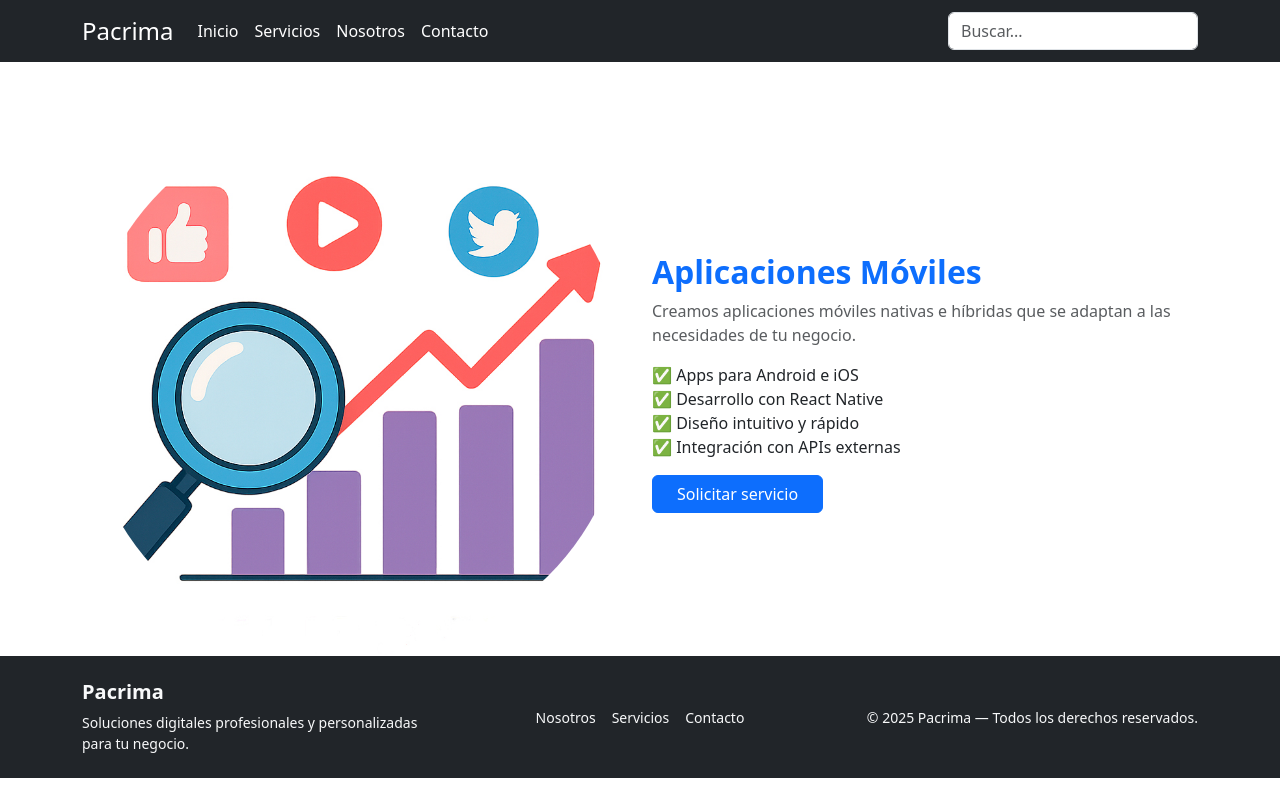
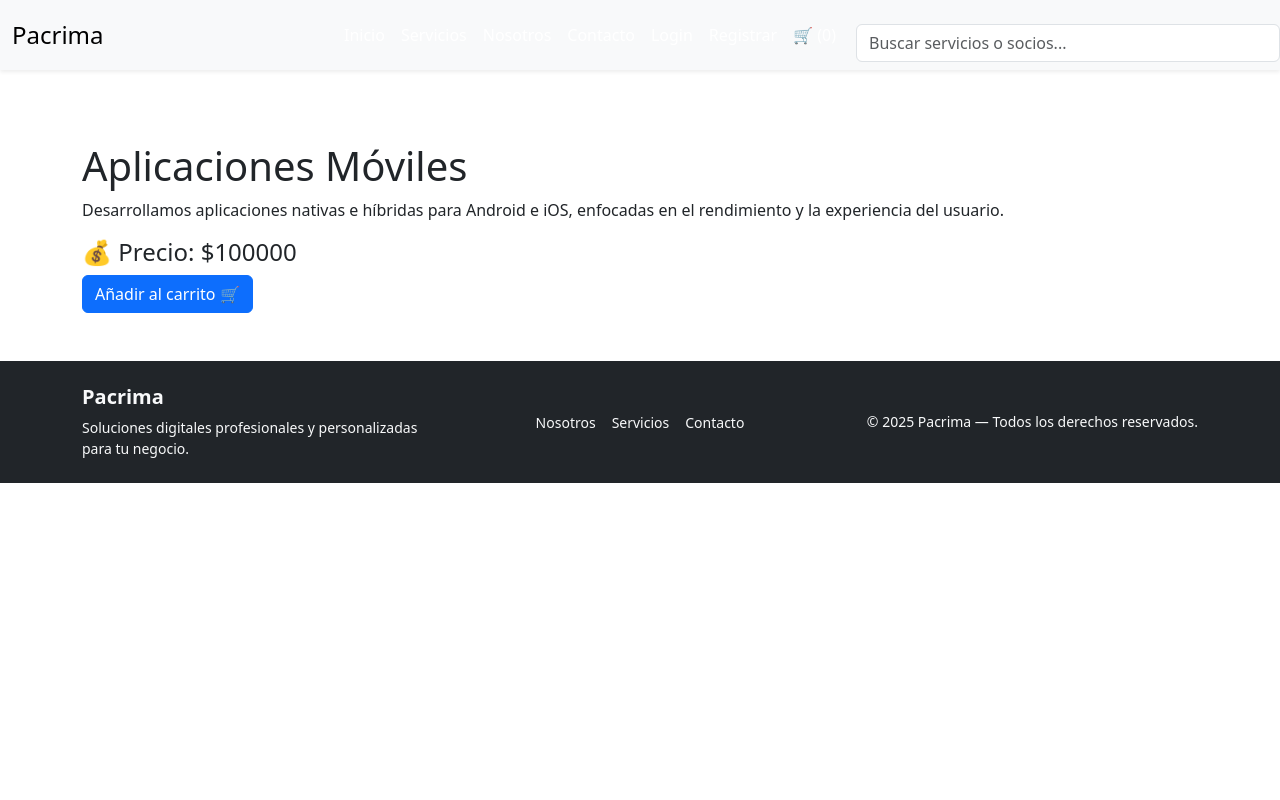
Before and after one commit to reyesgb/react-diamonds, a React (Create React App) app: page /servicios/apps in a window 1280 px wide. Built offline with nearby package versions, Linux system fonts and the light colour scheme.

Commit message:
Carrito Compras
Creacion de carrito de compras y ajuste de detalles de cada servicio

```diff
--- a/src/components/NavbarPacrima.js
+++ b/src/components/NavbarPacrima.js
@@ -1,113 +1,87 @@
 import React, { useState } from "react";
-import { Navbar, Nav, Container, Form, FormControl, ListGroup } from "react-bootstrap";
-import { useNavigate } from "react-router-dom";
+import { Navbar, Container, Nav, Form, FormControl } from "react-bootstrap";
+import { Link, useNavigate } from "react-router-dom";
+import { useCarrito } from "../context/CarritoContext";
 
 function NavbarPacrima() {
   const navigate = useNavigate();
+  const { carrito } = useCarrito();
   const [busqueda, setBusqueda] = useState("");
   const [sugerencias, setSugerencias] = useState([]);
 
-  // 🔹 Servicios disponibles
   const servicios = [
-    { titulo: "Desarrollo Web", subtitulo: "Creación de sitios modernos", link: "/servicios/desarrollo-web" },
-    { titulo: "Diseño UX/UI", subtitulo: "Experiencia y usabilidad", link: "/servicios/diseno-ux" },
-    { titulo: "Ciberseguridad", subtitulo: "Protección de sistemas", link: "/servicios/ciberseguridad" },
-    { titulo: "Aplicaciones Móviles", subtitulo: "Apps Android / iOS", link: "/servicios/apps" },
-    { titulo: "Consultoría Cloud", subtitulo: "Migración y optimización en la nube", link: "/servicios/cloud" },
-    { titulo: "Soporte Técnico", subtitulo: "Asistencia remota y presencial", link: "/servicios/soporte" },
+    { nombre: "Desarrollo Web", ruta: "/servicios/desarrollo-web" },
+    { nombre: "Diseño UX/UI", ruta: "/servicios/diseno-ux" },
+    { nombre: "Ciberseguridad", ruta: "/servicios/ciberseguridad" },
+    { nombre: "Aplicaciones Móviles", ruta: "/servicios/apps" },
+    { nombre: "Consultoría Cloud", ruta: "/servicios/cloud" },
+    { nombre: "Soporte Técnico", ruta: "/servicios/soporte" },
+    { nombre: "Pablo Reyes", ruta: "/nosotros#pablo" },
+    { nombre: "Cristian Padilla", ruta: "/nosotros#cristian" },
+    { nombre: "Matías Vargas", ruta: "/nosotros#matias" },
   ];
 
-  // 🔹 Socios (ahora llevan directo a su detalle)
-  const socios = [
-    { titulo: "Pablo Reyes", subtitulo: "Desarrollador Web Fullstack", link: "/socios/pablo" },
-    { titulo: "Cristian Padilla", subtitulo: "Diseñador UX/UI", link: "/socios/cristian" },
-    { titulo: "Matías Vargas", subtitulo: "Consultor en Ciberseguridad", link: "/socios/matias" },
-  ];
-
-  // 🔍 Combinar ambos arrays
-  const datosBusqueda = [...servicios, ...socios];
-
-  // 📦 Detectar cambios en el input
-  const handleChange = (e) => {
-    const texto = e.target.value;
-    setBusqueda(texto);
-
-    if (texto.length > 0) {
-      const coincidencias = datosBusqueda.filter((item) =>
-        item.titulo.toLowerCase().includes(texto.toLowerCase())
+  const manejarCambio = (e) => {
+    const valor = e.target.value;
+    setBusqueda(valor);
+    if (valor.trim() === "") {
+      setSugerencias([]);
+    } else {
+      const filtradas = servicios.filter((s) =>
+        s.nombre.toLowerCase().includes(valor.toLowerCase())
       );
-      setSugerencias(coincidencias);
-    } else {
-      setSugerencias([]);
+      setSugerencias(filtradas);
     }
   };
 
-  // 🚀 Navegar al hacer clic o Enter
-  const handleSelect = (link) => {
-    navigate(link);
+  const manejarSeleccion = (ruta) => {
+    navigate(ruta);
     setBusqueda("");
     setSugerencias([]);
   };
+return (
+    <Navbar bg="light" expand="lg" className="shadow-sm mb-4">
+      <Container>
+        <Navbar.Brand as={Link} to="/">Pacrima</Navbar.Brand>
+        <Nav className="ms-auto align-items-center">
+          <Nav.Link as={Link} to="/">Inicio</Nav.Link>
+          <Nav.Link as={Link} to="/servicios">Servicios</Nav.Link>
+          <Nav.Link as={Link} to="/nosotros">Nosotros</Nav.Link>
+          <Nav.Link as={Link} to="/contacto">Contacto</Nav.Link>
+          <Nav.Link as={Link} to="/login">Login</Nav.Link>
+          <Nav.Link as={Link} to="/register">Registrar</Nav.Link>
+          <Nav.Link as={Link} to="/carrito">🛒 ({carrito.length})</Nav.Link>
+        </Nav>
+      </Container>
 
-  const handleSubmit = (e) => {
-    e.preventDefault();
-    if (sugerencias.length > 0) {
-      handleSelect(sugerencias[0].link);
-    }
-  };
-
-  return (
-    <Navbar bg="dark" variant="dark" expand="lg" sticky="top">
-      <Container>
-        <Navbar.Brand onClick={() => navigate("/")} style={{ cursor: "pointer" }}>
-          Pacrima
-        </Navbar.Brand>
-
-        <Navbar.Toggle aria-controls="navbar-nav" />
-        <Navbar.Collapse id="navbar-nav">
-          <Nav className="me-auto">
-            <Nav.Link onClick={() => navigate("/")}>Inicio</Nav.Link>
-            <Nav.Link onClick={() => navigate("/servicios")}>Servicios</Nav.Link>
-            <Nav.Link onClick={() => navigate("/nosotros")}>Nosotros</Nav.Link>
-            <Nav.Link onClick={() => navigate("/contacto")}>Contacto</Nav.Link>
-          </Nav>
-
-          {/* 🔎 Buscador Predictivo */}
-          <Form className="position-relative" onSubmit={handleSubmit} style={{ width: "250px" }}>
+      <div className="position-relative w-50 mx-auto mt-3">
+        <Form className="d-flex">
           <FormControl
             type="search"
-              placeholder="Buscar..."
+            placeholder="Buscar servicios o socios..."
             value={busqueda}
-              onChange={handleChange}
-              className="me-2"
-              autoComplete="off"
+            onChange={manejarCambio}
           />
+        </Form>
+
         {sugerencias.length > 0 && (
-              <ListGroup
-                className="position-absolute w-100"
-                style={{
-                  top: "100%",
-                  zIndex: 10,
-                  maxHeight: "250px",
-                  overflowY: "auto",
-                }}
+          <div
+            className="position-absolute bg-white border mt-1 w-100 rounded shadow-sm"
+            style={{ zIndex: 10 }}
           >
-                {sugerencias.map((item, index) => (
-                  <ListGroup.Item
-                    key={index}
-                    action
-                    onClick={() => handleSelect(item.link)}
+            {sugerencias.map((s, i) => (
+              <div
+                key={i}
+                className="p-2 hover-bg"
+                style={{ cursor: "pointer" }}
+                onClick={() => manejarSeleccion(s.ruta)}
               >
-                    <strong>{item.titulo}</strong>
-                    <br />
-                    <small className="text-muted">{item.subtitulo}</small>
-                  </ListGroup.Item>
+                {s.nombre}
+              </div>
             ))}
-              </ListGroup>
+          </div>
         )}
-          </Form>
-        </Navbar.Collapse>
-      </Container>
+      </div>
     </Navbar>
   );
 }
--- /dev/null
+++ b/src/context/CarritoContext.js
@@ -0,0 +1,110 @@
+// ...existing code...
+import React, { createContext, useContext, useState } from "react";
+
+const CarritoContext = createContext();
+
+export function useCarrito() {
+  return useContext(CarritoContext);
+}
+
+export function CarritoProvider({ children }) {
+  const [carrito, setCarrito] = useState([]);
+
+  const mismoId = (a, b) => String(a) === String(b);
+
+  function agregarAlCarrito(producto, cantidad = 1, merge = false) {
+    if (!producto || producto.id === undefined) return;
+    setCarrito((prev) => {
+      if (merge) {
+        const existe = prev.find((p) => mismoId(p.id, producto.id));
+        if (existe) {
+          return prev.map((p) =>
+            mismoId(p.id, producto.id)
+              ? { ...p, cantidad: (p.cantidad || 0) + cantidad }
+              : p
+          );
+        }
+        return [...prev, { ...producto, cantidad }];
+      } else {
+        const linea = {
+          ...producto,
+          cantidad,
+          __lineId: `${Date.now()}-${Math.random().toString(36).slice(2)}`,
+        };
+        return [...prev, linea];
+      }
+    });
+  }
+
+  // ahora elimina solo la línea exacta si recibe __lineId,
+  // o elimina la primera ocurrencia del id (o todas si removeAll === true)
+  function eliminarDelCarrito(idOrLineId, removeAll = false) {
+    if (idOrLineId === undefined || idOrLineId === null) return;
+
+    setCarrito((prev) => {
+      // Si coincide con __lineId => eliminar esa línea concreta
+      if (prev.some((p) => String(p.__lineId) === String(idOrLineId))) {
+        return prev.filter((p) => String(p.__lineId) !== String(idOrLineId));
+      }
+
+      // Si se pidió eliminar todas las ocurrencias del id
+      if (removeAll) {
+        return prev.filter((p) => !mismoId(p.id, idOrLineId));
+      }
+
+      // Sino eliminar solo la primera coincidencia por id
+      const index = prev.findIndex((p) => mismoId(p.id, idOrLineId));
+      if (index === -1) return prev;
+      return [...prev.slice(0, index), ...prev.slice(index + 1)];
+    });
+  }
+
+  function decrementarProducto(idOrLineId) {
+    setCarrito((prev) => {
+      // intenta por __lineId primero
+      if (prev.some((p) => String(p.__lineId) === String(idOrLineId))) {
+        return prev
+          .map((p) =>
+            String(p.__lineId) === String(idOrLineId)
+              ? { ...p, cantidad: Math.max((p.cantidad || 1) - 1, 0) }
+              : p
+          )
+          .filter((p) => p.cantidad > 0);
+      }
+      // sino decrementa la primera coincidencia por id
+      let decremented = false;
+      return prev
+        .map((p) => {
+          if (!decremented && mismoId(p.id, idOrLineId)) {
+            decremented = true;
+            return { ...p, cantidad: Math.max((p.cantidad || 1) - 1, 0) };
+          }
+          return p;
+        })
+        .filter((p) => p.cantidad > 0);
+    });
+  }
+
+  function vaciarCarrito() {
+    setCarrito([]);
+  }
+
+  const totalItems = carrito.reduce((s, p) => s + (p.cantidad || 0), 0);
+  const totalPrecio = carrito.reduce(
+    (s, p) => s + (p.precio || 0) * (p.cantidad || 0),
+    0
+  );
+
+  const value = {
+    carrito,
+    agregarAlCarrito,
+    eliminarDelCarrito,
+    decrementarProducto,
+    vaciarCarrito,
+    totalItems,
+    totalPrecio,
+  };
+
+  return <CarritoContext.Provider value={value}>{children}</CarritoContext.Provider>;
+}
+// ...existing code...
--- /dev/null
+++ b/src/pages/Carrito.js
@@ -0,0 +1,51 @@
+import React from "react";
+import { useCarrito } from "../context/CarritoContext";
+import { Container, Table, Button } from "react-bootstrap";
+
+function Carrito() {
+  const { carrito, eliminarDelCarrito, vaciarCarrito, total } = useCarrito();
+
+  return (
+    <Container className="py-5">
+      <h1 className="mb-4 text-center">🛒 Carrito de Compras</h1>
+      {carrito.length === 0 ? (
+        <p className="text-center">Tu carrito está vacío.</p>
+      ) : (
+        <>
+          <Table striped bordered hover responsive>
+            <thead>
+              <tr>
+                <th>Servicio</th>
+                <th>Precio</th>
+                <th>Acción</th>
+              </tr>
+            </thead>
+            <tbody>
+              {carrito.map((item, i) => (
+                <tr key={i}>
+                  <td>{item.titulo}</td>
+                  <td>${item.precio}</td>
+                  <td>
+                    <Button variant="danger" onClick={() => eliminarDelCarrito(item.id)}>
+                      Eliminar
+                    </Button>
+                  </td>
+                </tr>
+              ))}
+            </tbody>
+          </Table>
+
+          <h4 className="text-end">Total: ${total}</h4>
+          <div className="text-end">
+            <Button variant="secondary" className="me-2" onClick={vaciarCarrito}>
+              Vaciar Carrito
+            </Button>
+            <Button variant="success">Finalizar Compra</Button>
+          </div>
+        </>
+      )}
+    </Container>
+  );
+}
+
+export default Carrito;
--- a/src/pages/DetallesApps.js
+++ b/src/pages/DetallesApps.js
@@ -1,37 +1,27 @@
 import React from "react";
-import "bootstrap/dist/css/bootstrap.min.css";
-import "../assets/css/estilos.css";
-import { Card } from "react-bootstrap";
-// Nota: 'apps.jpg' no existe en la carpeta de imágenes; usar 'marketing.jpg' como fallback existente
-import AppsImg from "../assets/images/Servicios/marketing.jpg";
+import { Container, Button } from "react-bootstrap";
+import { useCarrito } from "../context/CarritoContext";
 
 function DetallesApps() {
+  const { agregarAlCarrito } = useCarrito();
+
+  const servicio = {
+    id: 4,
+    titulo: "Aplicaciones Móviles",
+    descripcion:
+      "Desarrollamos aplicaciones nativas e híbridas para Android e iOS, enfocadas en el rendimiento y la experiencia del usuario.",
+    precio: 100000,
+  };
+
   return (
-    <div className="container mt-5">
-      <div className="row align-items-center">
-        <div className="col-md-6 text-center">
-          <Card.Img
-                  variant="top"
-                  src={AppsImg}
-                  alt="aplicaciones móviles"
-                  className="rounded-circle mx-auto"
-                />
-        </div>
-        <div className="col-md-6 mt-4 mt-md-0">
-          <h2 className="text-primary fw-bold">Aplicaciones Móviles</h2>
-          <p className="text-muted">
-            Creamos aplicaciones móviles nativas e híbridas que se adaptan a las necesidades de tu negocio.
-          </p>
-          <ul className="list-unstyled mb-3">
-            <li>✅ Apps para Android e iOS</li>
-            <li>✅ Desarrollo con React Native</li>
-            <li>✅ Diseño intuitivo y rápido</li>
-            <li>✅ Integración con APIs externas</li>
-          </ul>
-          <button className="btn btn-primary px-4">Solicitar servicio</button>
-        </div>
-      </div>
-    </div>
+    <Container className="py-5">
+      <h1>{servicio.titulo}</h1>
+      <p>{servicio.descripcion}</p>
+      <h4>💰 Precio: ${servicio.precio}</h4>
+      <Button variant="primary" onClick={() => agregarAlCarrito(servicio)}>
+        Añadir al carrito 🛒
+      </Button>
+    </Container>
   );
 }
 
--- a/src/pages/DetallesCloud.js
+++ b/src/pages/DetallesCloud.js
@@ -1,37 +1,27 @@
 import React from "react";
-import "bootstrap/dist/css/bootstrap.min.css";
-import "../assets/css/estilos.css";
-import { Card } from "react-bootstrap";
-import DesarrolloImg from "../assets/images/Servicios/datos.jpg";
-
+import { Container, Button } from "react-bootstrap";
+import { useCarrito } from "../context/CarritoContext";
 
 function DetallesCloud() {
+  const { agregarAlCarrito } = useCarrito();
+
+  const servicio = {
+    id: 5,
+    titulo: "Consultoría Cloud",
+    descripcion:
+      "Te ayudamos a migrar tus sistemas a la nube, optimizando costos y garantizando seguridad en tu infraestructura digital.",
+    precio: 70000,
+  };
+
   return (
-    <div className="container mt-5">
-      <div className="row align-items-center">
-        <div className="col-md-6 text-center">
-          <Card.Img
-                  variant="top"
-                  src={DesarrolloImg}
-                  alt="consultoría cloud"
-                  className="rounded-circle mx-auto"
-                />
-        </div>
-        <div className="col-md-6 mt-4 mt-md-0">
-          <h2 className="text-primary fw-bold">Consultoría Cloud</h2>
-          <p className="text-muted">
-            Te ayudamos a migrar tus sistemas a la nube con seguridad, optimizando costos y mejorando la escalabilidad de tu negocio.
-          </p>
-          <ul className="list-unstyled mb-3">
-            <li>✅ Migración a AWS, Azure o Google Cloud</li>
-            <li>✅ Automatización de procesos</li>
-            <li>✅ Respaldo y recuperación</li>
-            <li>✅ Monitoreo en tiempo real</li>
-          </ul>
-          <button className="btn btn-primary px-4">Solicitar servicio</button>
-        </div>
-      </div>
-    </div>
+    <Container className="py-5">
+      <h1>{servicio.titulo}</h1>
+      <p>{servicio.descripcion}</p>
+      <h4>💰 Precio: ${servicio.precio}</h4>
+      <Button variant="primary" onClick={() => agregarAlCarrito(servicio)}>
+        Añadir al carrito 🛒
+      </Button>
+    </Container>
   );
 }
 
--- a/src/pages/DetallesDesarrollo.js
+++ b/src/pages/DetallesDesarrollo.js
@@ -1,37 +1,25 @@
 import React from "react";
-import "bootstrap/dist/css/bootstrap.min.css";
-import "../assets/css/estilos.css";
-import { Card } from "react-bootstrap";
-import DesarrolloImg from "../assets/images/Servicios/dev.jpg";
+import { useCarrito } from "../context/CarritoContext";
+import { Button, Container } from "react-bootstrap";
 
 function DetallesDesarrollo() {
+  const { agregarAlCarrito } = useCarrito();
+
+  const servicio = {
+    id: 1,
+    titulo: "Desarrollo Web",
+    precio: 50000,
+  };
+
   return (
-    <div className="container mt-5">
-      <div className="row align-items-center">
-        <div className="col-md-6 text-center">
-          <Card.Img
-                  variant="top"
-                  src={DesarrolloImg}
-                  alt="desarrollo web"
-                  className="rounded-circle mx-auto"
-                />
-        </div>
-        <div className="col-md-6 mt-4 mt-md-0">
-          <h2 className="text-primary fw-bold">Desarrollo Web</h2>
-          <p className="text-muted">
-            Creamos sitios web modernos, rápidos y adaptativos. Utilizamos las tecnologías más recientes
-            para ofrecer experiencias digitales funcionales, atractivas y seguras.
-          </p>
-          <ul className="list-unstyled mb-3">
-            <li>✅ Diseño responsive</li>
-            <li>✅ Optimización SEO</li>
-            <li>✅ Conexión con bases de datos</li>
-            <li>✅ Escalabilidad garantizada</li>
-          </ul>
-          <button className="btn btn-primary px-4">Solicitar servicio</button>
-        </div>
-      </div>
-    </div>
+    <Container className="py-5">
+      <h1>{servicio.titulo}</h1>
+      <p>Desarrollo de sitios web modernos y escalables.</p>
+      <h4>Precio: ${servicio.precio}</h4>
+      <Button variant="primary" onClick={() => agregarAlCarrito(servicio)}>
+        Añadir al carrito 🛒
+      </Button>
+    </Container>
   );
 }
 
--- a/src/pages/DetallesSeguridad.js
+++ b/src/pages/DetallesSeguridad.js
@@ -1,36 +1,27 @@
 import React from "react";
-import "bootstrap/dist/css/bootstrap.min.css";
-import "../assets/css/estilos.css";
-import { Card } from "react-bootstrap";
-import SeguridadImg from "../assets/images/Servicios/seguridad.jpg";
+import { Container, Button } from "react-bootstrap";
+import { useCarrito } from "../context/CarritoContext";
 
 function DetallesSeguridad() {
+  const { agregarAlCarrito } = useCarrito();
+
+  const servicio = {
+    id: 3,
+    titulo: "Ciberseguridad",
+    descripcion:
+      "Protegemos tus datos y sistemas contra amenazas digitales mediante auditorías, firewalls y análisis de vulnerabilidades.",
+    precio: 90000,
+  };
+
   return (
-    <div className="container mt-5">
-      <div className="row align-items-center">
-        <div className="col-md-6 text-center">
-          <Card.Img
-                  variant="top"
-                  src={SeguridadImg}
-                  alt="ciberseguridad"
-                  className="rounded-circle mx-auto"
-                />
-        </div>
-        <div className="col-md-6 mt-4 mt-md-0">
-          <h2 className="text-primary fw-bold">Ciberseguridad</h2>
-          <p className="text-muted">
-            Protege tus datos y los de tus clientes con nuestros servicios de auditoría, monitoreo y gestión de seguridad digital.
-          </p>
-          <ul className="list-unstyled mb-3">
-            <li>✅ Análisis de vulnerabilidades</li>
-            <li>✅ Protección contra ataques</li>
-            <li>✅ Copias de seguridad automáticas</li>
-            <li>✅ Cumplimiento de normativas</li>
-          </ul>
-          <button className="btn btn-primary px-4">Solicitar servicio</button>
-        </div>
-      </div>
-    </div>
+    <Container className="py-5">
+      <h1>{servicio.titulo}</h1>
+      <p>{servicio.descripcion}</p>
+      <h4>💰 Precio: ${servicio.precio}</h4>
+      <Button variant="primary" onClick={() => agregarAlCarrito(servicio)}>
+        Añadir al carrito 🛒
+      </Button>
+    </Container>
   );
 }
 
--- a/src/pages/DetallesSoporte.js
+++ b/src/pages/DetallesSoporte.js
@@ -1,36 +1,27 @@
 import React from "react";
-import "bootstrap/dist/css/bootstrap.min.css";
-import "../assets/css/estilos.css";
-import { Card } from "react-bootstrap";
-import SoporteImg from "../assets/images/Servicios/soporte.jpg";
+import { Container, Button } from "react-bootstrap";
+import { useCarrito } from "../context/CarritoContext";
 
 function DetallesSoporte() {
+  const { agregarAlCarrito } = useCarrito();
+
+  const servicio = {
+    id: 6,
+    titulo: "Soporte Técnico",
+    descripcion:
+      "Brindamos soporte remoto y presencial para resolver incidencias técnicas y garantizar el funcionamiento de tus sistemas.",
+    precio: 40000,
+  };
+
   return (
-    <div className="container mt-5">
-      <div className="row align-items-center">
-        <div className="col-md-6 text-center">
-          <Card.Img
-                  variant="top"
-                  src={SoporteImg}
-                  alt="soporte técnico"
-                  className="rounded-circle mx-auto"
-                />
-        </div>
-        <div className="col-md-6 mt-4 mt-md-0">
-          <h2 className="text-primary fw-bold">Soporte Técnico</h2>
-          <p className="text-muted">
-            Ofrecemos soporte técnico remoto y presencial para resolver incidencias y mantener tu sistema siempre operativo.
-          </p>
-          <ul className="list-unstyled mb-3">
-            <li>✅ Atención personalizada</li>
-            <li>✅ Mantenimiento preventivo</li>
-            <li>✅ Diagnóstico de fallas</li>
-            <li>✅ Asistencia 24/7</li>
-          </ul>
-          <button className="btn btn-primary px-4">Solicitar servicio</button>
-        </div>
-      </div>
-    </div>
+    <Container className="py-5">
+      <h1>{servicio.titulo}</h1>
+      <p>{servicio.descripcion}</p>
+      <h4>💰 Precio: ${servicio.precio}</h4>
+      <Button variant="primary" onClick={() => agregarAlCarrito(servicio)}>
+        Añadir al carrito 🛒
+      </Button>
+    </Container>
   );
 }
 
--- a/src/pages/DetallesUX.js
+++ b/src/pages/DetallesUX.js
@@ -1,38 +1,27 @@
 import React from "react";
-import "bootstrap/dist/css/bootstrap.min.css";
-import "../assets/css/estilos.css";
-import { Card } from "react-bootstrap";
-import UXImg from "../assets/images/Servicios/ux.jpg";
-
+import { Container, Button } from "react-bootstrap";
+import { useCarrito } from "../context/CarritoContext";
 
 function DetallesUX() {
+  const { agregarAlCarrito } = useCarrito();
+
+  const servicio = {
+    id: 2,
+    titulo: "Diseño UX/UI",
+    descripcion:
+      "Diseños atractivos y funcionales que priorizan la experiencia del usuario y la accesibilidad digital.",
+    precio: 60000,
+  };
+
   return (
-    <div className="container mt-5">
-      <div className="row align-items-center">
-        <div className="col-md-6 text-center">
-          <Card.Img
-                  variant="top"
-                  src={UXImg}
-                  alt="ux/ui"
-                  className="rounded-circle mx-auto"
-                />
-        </div>
-        <div className="col-md-6 mt-4 mt-md-0">
-          <h2 className="text-primary fw-bold">Diseño UX/UI</h2>
-          <p className="text-muted">
-            Desarrollamos interfaces centradas en el usuario. Nuestra prioridad es que tus clientes
-            disfruten una experiencia digital fluida, accesible y moderna.
-          </p>
-          <ul className="list-unstyled mb-3">
-            <li>✅ Prototipos en Figma</li>
-            <li>✅ Diseño accesible y funcional</li>
-            <li>✅ Test de usabilidad</li>
-            <li>✅ Identidad visual coherente</li>
-          </ul>
-          <button className="btn btn-primary px-4">Solicitar servicio</button>
-        </div>
-      </div>
-    </div>
+    <Container className="py-5">
+      <h1>{servicio.titulo}</h1>
+      <p>{servicio.descripcion}</p>
+      <h4>💰 Precio: ${servicio.precio}</h4>
+      <Button variant="primary" onClick={() => agregarAlCarrito(servicio)}>
+        Añadir al carrito 🛒
+      </Button>
+    </Container>
   );
 }
 
```
Also changed, not shown: src/App.js (+8 -14 lines), src/index.js (+10 -11 lines). Lines whose indentation alone changed are shown as unchanged.
